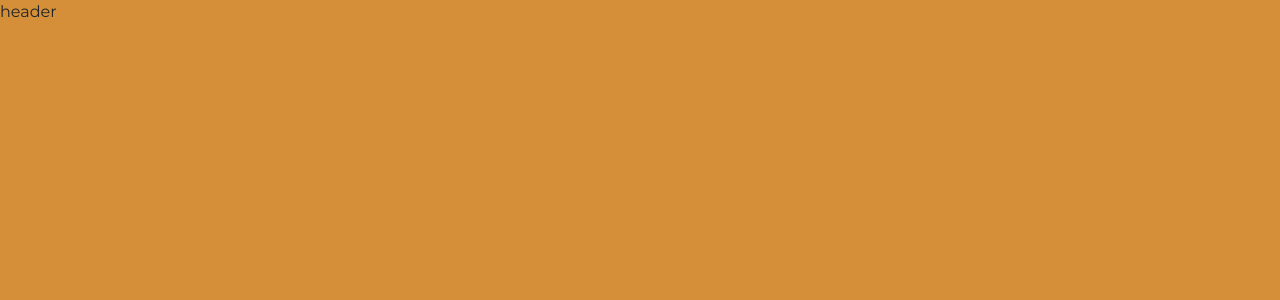
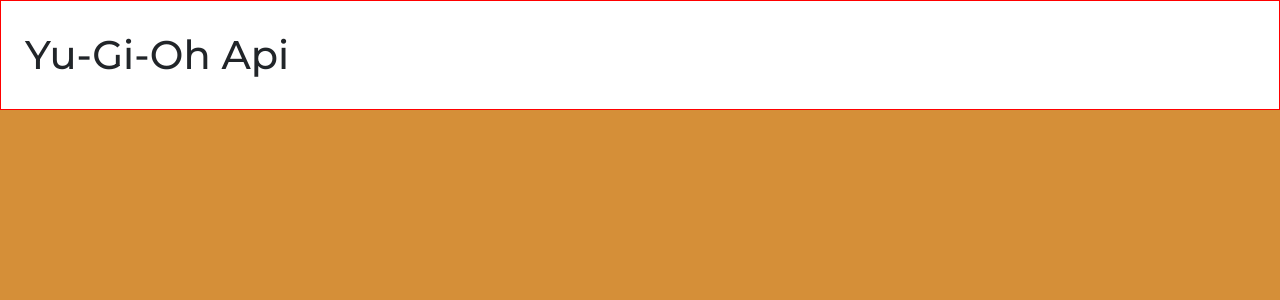
Before and after one commit to ElisaMavilia/vite-yu-gi-oh, a Vue app: page / in a window 1280 px wide. Shown: the top 300 px of the page. Built offline with nearby package versions, Linux system fonts and the light colour scheme.

Commit message:
fixed HeaderComponent

```diff
--- a/src/App.vue
+++ b/src/App.vue
@@ -17,9 +17,7 @@
       }
 
     },
-    created(){
 
-    }
   }
 
 </script>
--- a/src/assets/styles/partials/_variables.scss
+++ b/src/assets/styles/partials/_variables.scss
@@ -1,5 +1,6 @@
 /* Color Styles */
 $orangemain: #D58F38;
+$whiteheader: white;
 
 /* Typography */
 $basefont: 'Montserrat', sans-serif;;
--- a/src/components/HeaderComponent.vue
+++ b/src/components/HeaderComponent.vue
@@ -1,15 +1,23 @@
 <template>
-    <div>
-        header
-    </div>
+    <header class="px-4 py-4">
+        Yu-Gi-Oh Api
+    </header>
 </template>
 
 <script>
     export default {
-
+        name: 'HeaderComponent'
     }
 </script>
 
 <style lang="scss" scoped>
+@use '../assets/styles/partials/variables' as *;
 
+header{
+    width: 100%;
+    background-color: $whiteheader;
+    border: 1px solid red;
+    font-weight: 500;
+    font-size: 2.5em;
+}
 </style>
```
